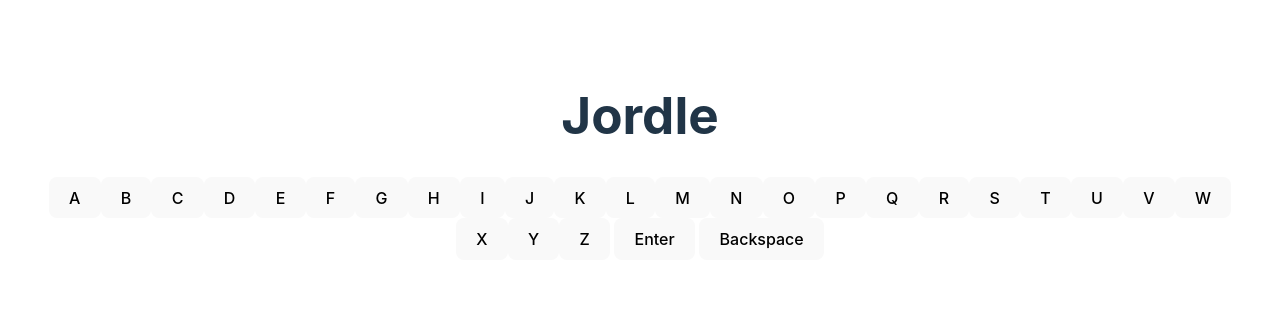
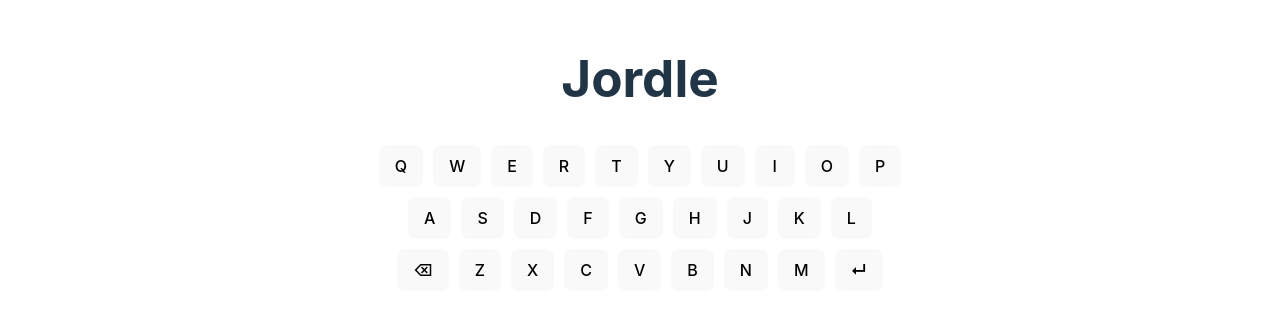
Before and after one commit to w04m1/Jordle-web, a Svelte app in the folder frontend/: page / in a window 1280 px wide. Shown: the part 244-558 px from the top of the page. Built offline with nearby package versions, Linux system fonts and the light colour scheme.

Commit message:
feat(Keyboard): :sparkles: create Keyboard v1
create first version of Keyboard component

```diff
--- a/frontend/src/components/Keyboard.svelte
+++ b/frontend/src/components/Keyboard.svelte
@@ -1,5 +1,7 @@
 <script>
   import { currentGuess, guesses, gameStatus } from "../store.js";
+
+  const rows = ["QWERTYUIOP", "ASDFGHJKL", "ZXCVBNM"];
 
   function handleKeyClick(key) {
     if (key === "Enter") {
@@ -15,18 +17,56 @@
 </script>
 
 <div class="keyboard">
-  {#each "ABCDEFGHIJKLMNOPQRSTUVWXYZ".split("") as key}
-    <button on:click={() => handleKeyClick(key)}>{key}</button>
+  {#each rows as row}
+    <div class="row">
+      {#if row === "ZXCVBNM"}
+        <button class="function" on:click={() => handleKeyClick("Backspace")}
+          >&#x232B;</button
+        >
+      {/if}
+      {#each row.split("") as letter}
+        <button class="letter" on:click={() => handleKeyClick(letter)}
+          >{letter}</button
+        >
+      {/each}
+      {#if row === "ZXCVBNM"}
+        <button
+          class="function"
+          style="font-weight: bold"
+          on:click={() => handleKeyClick("Enter")}>&crarr;</button
+        >
+      {/if}
+    </div>
   {/each}
-  <button on:click={() => handleKeyClick("Enter")}>Enter</button>
-  <button on:click={() => handleKeyClick("Backspace")}>Backspace</button>
 </div>
 
 <style>
   .keyboard {
-    /* TODO: keyboard styles */
+    display: flex;
+    flex-direction: column;
+    align-items: center;
   }
-  button {
-    /* TODO: key styles */
+
+  .row {
+    display: flex;
+    justify-content: center;
+    flex-wrap: wrap;
+  }
+
+  .letter,
+  .function {
+    margin: 5px;
+    padding: 10px 15px;
+    flex-grow: 1;
+    min-width: 40px;
+    max-width: 60px;
+  }
+
+  @media (max-width: 590px) {
+    .letter,
+    .function {
+      padding: 5px 10px;
+      min-width: 20px;
+    }
   }
 </style>
```
